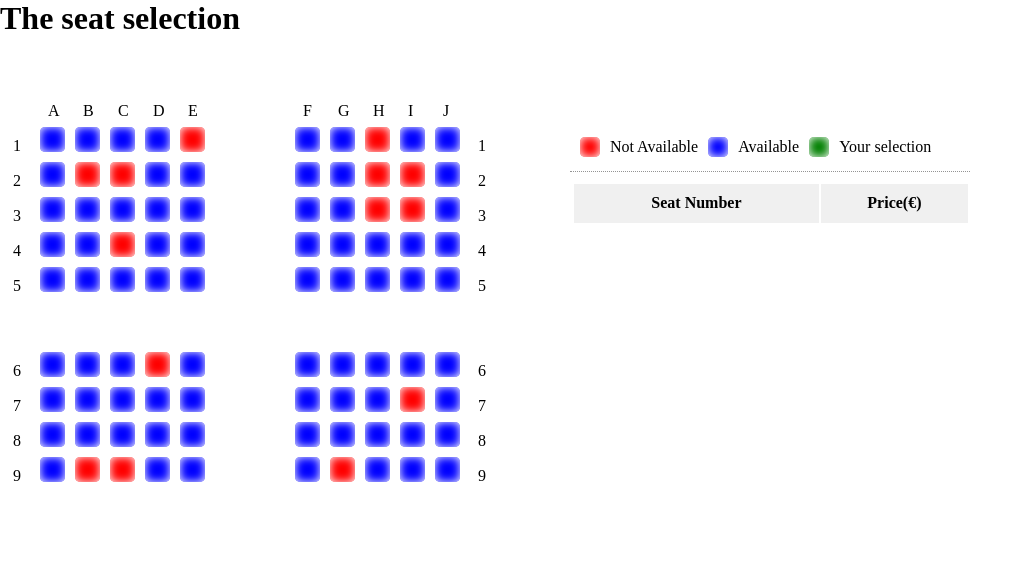
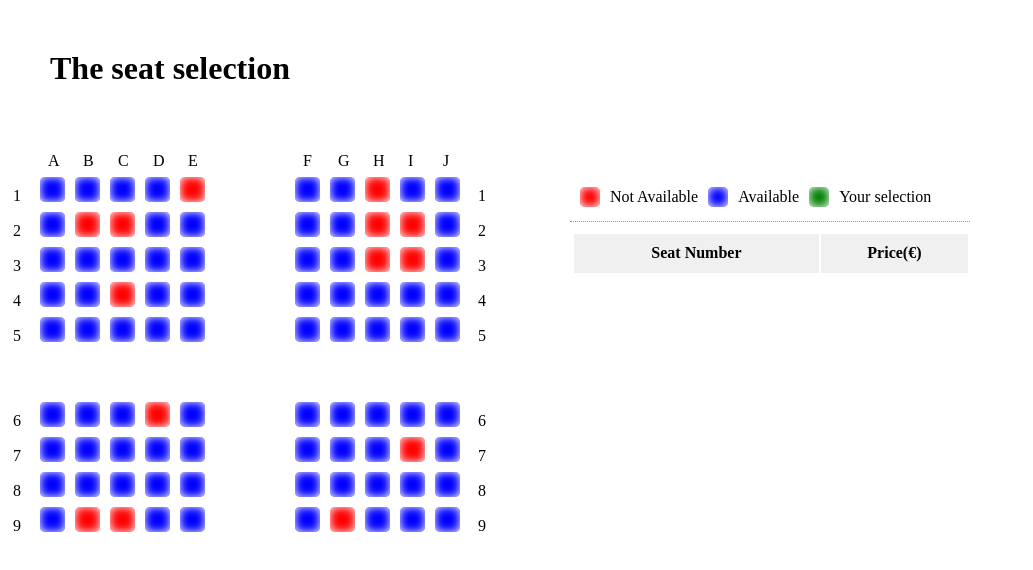
Before and after one commit to webtech-coding/seat-reservation, a website: page index.html in a window 1280 px wide. Shown: the whole page, without its empty margins (0-1033 px from the left). Drawn offline with Linux system fonts and the light colour scheme.

Commit message:
simple adjustment

```diff
--- a/index.html
+++ b/index.html
@@ -9,8 +9,9 @@
 </head>
 <body>
 
-    <h1>The seat selection</h1>
+
     <div class="container">
+            <h1 class="container__header">The seat selection</h1>
         <div class="column">
             <div class="column__left">
                 <div class="column__row">
--- a/resources/sass/components/_seats.scss
+++ b/resources/sass/components/_seats.scss
@@ -1,6 +1,12 @@
 
 .container{
     margin: 50px 0px;
+    &__header{
+        text-align: left;
+        padding-bottom: 50px;
+        padding-left: 50px;
+
+    }
 }
 
 .column{
```
Also changed, not shown: resources/styles/main.css.
